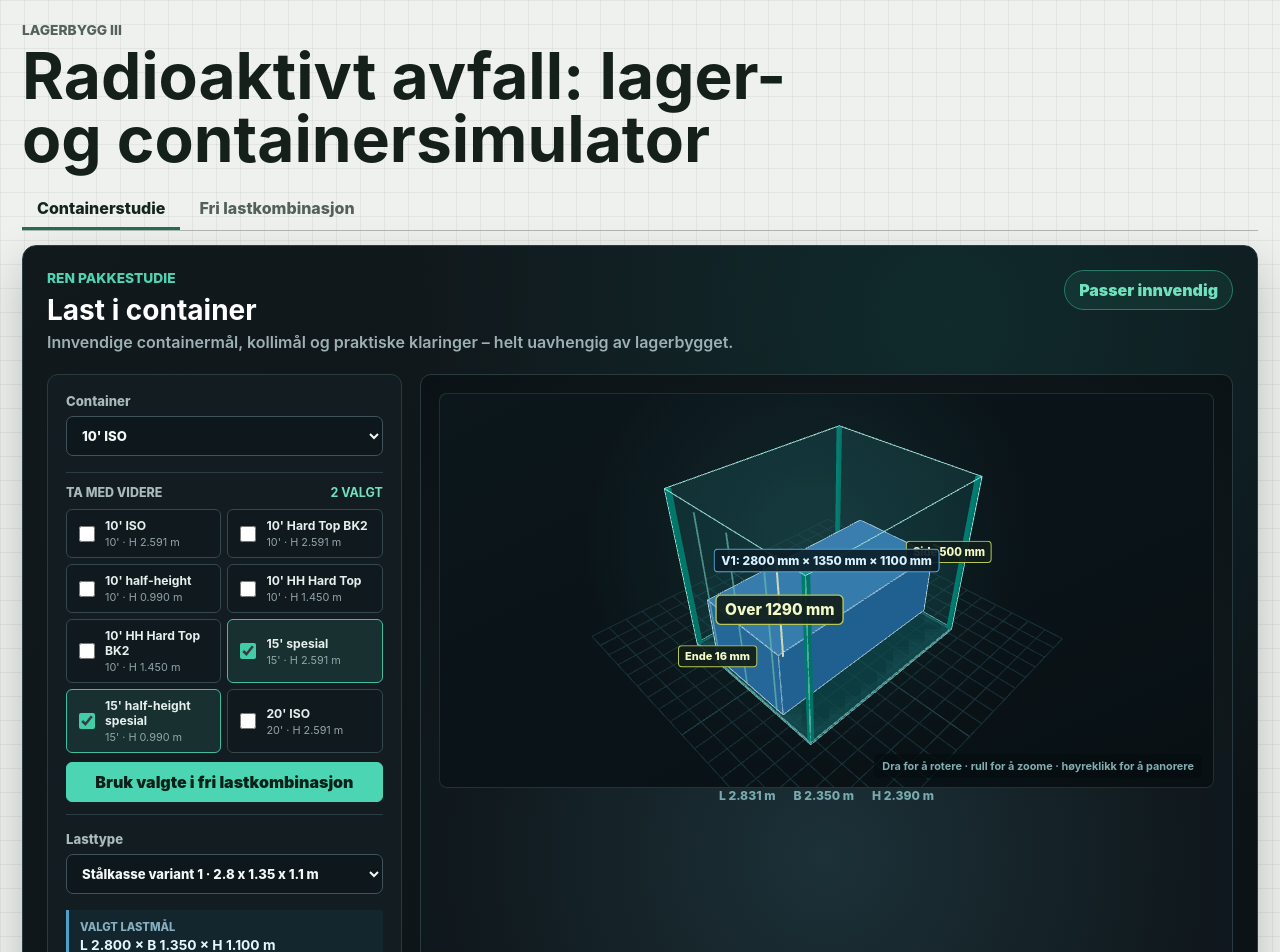
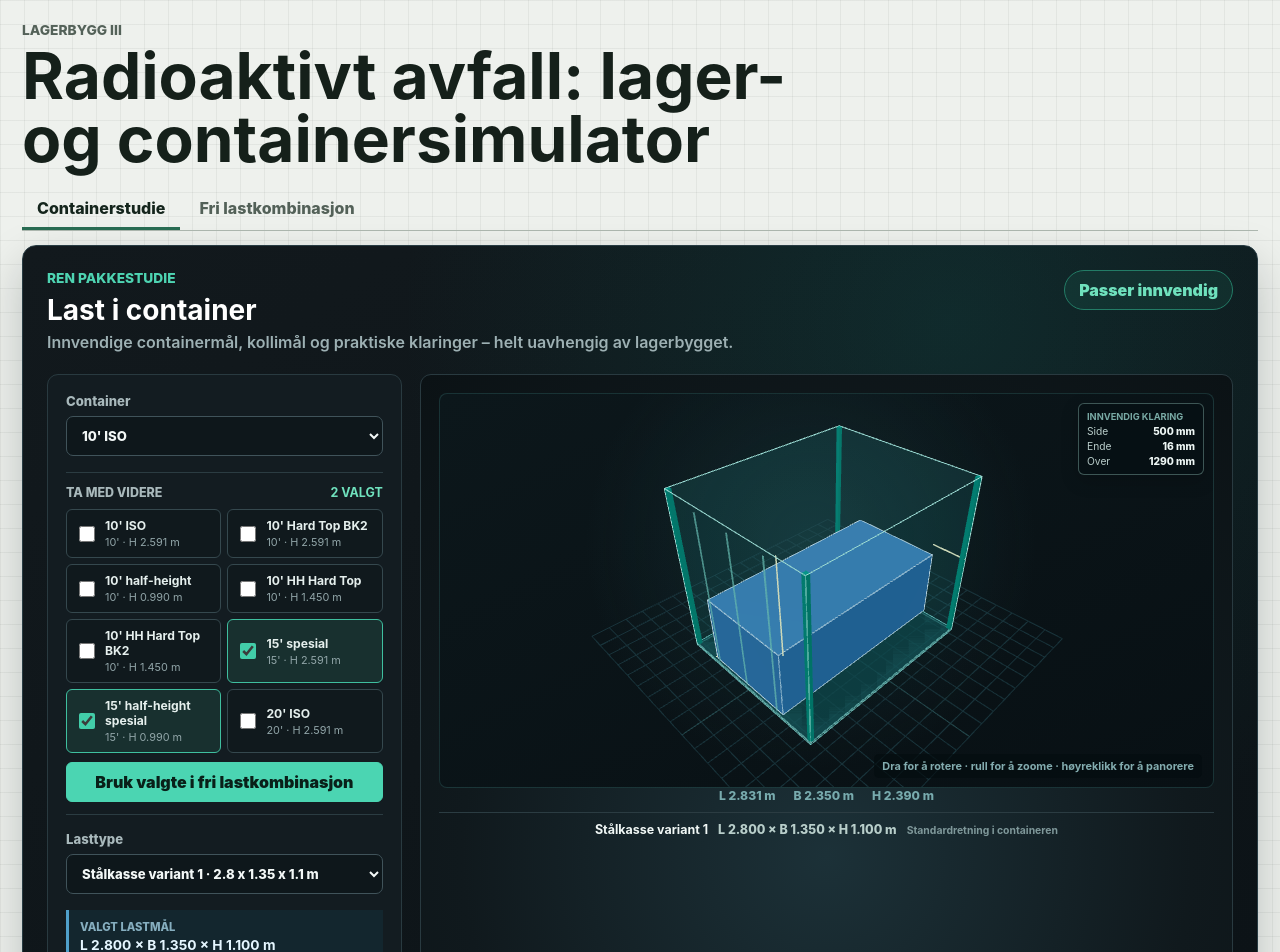
Before and after one commit to fredriksandresen-glitch/garasje-simulator, a React (Vite) app in the folder src/frontend/: page / in a window 1280 px wide. Shown: the top 952 px of the page. Built offline with nearby package versions, Linux system fonts and the light colour scheme.

Commit message:
Move 3D clearance labels beside model

```diff
--- a/src/frontend/src/Container3DView.jsx
+++ b/src/frontend/src/Container3DView.jsx
@@ -1,6 +1,6 @@
 import React from "react";
 import { Canvas } from "@react-three/fiber";
-import { Edges, Html, Line, OrbitControls } from "@react-three/drei";
+import { Edges, Line, OrbitControls } from "@react-three/drei";
 
 export default function Container3DView({ container, load, result, spacing }) {
   const maxDim = Math.max(container.usableLength, container.usableWidth, container.usableHeight);
@@ -14,41 +14,34 @@ export default function Container3DView({ container, load, result, spacing }) {
       <directionalLight position={[4, 7, 5]} intensity={2.2} castShadow />
       <ContainerMesh container={container} />
       {result.compatible && <CargoGrid load={load} result={result} spacing={spacing} />}
-      {result.compatible && <ClearanceGuides container={container} load={load} result={result} />}
+      {result.compatible && <ClearanceGuides container={container} result={result} />}
       {result.compatible && <OpeningComparison container={container} result={result} />}
       <OrbitControls makeDefault target={[0, container.usableHeight * 0.34, 0]} enableDamping dampingFactor={0.08} minDistance={maxDim * 0.7} maxDistance={maxDim * 4.5} maxPolarAngle={Math.PI * 0.49} />
     </Canvas>
   );
 }
 
-function ClearanceGuides({ container, load, result }) {
+function ClearanceGuides({ container, result }) {
   const widthStart = result.usedWidth / 2;
   const widthEnd = container.usableWidth / 2;
   const lengthStart = result.usedLength / 2;
   const lengthEnd = container.usableLength / 2;
   const guideY = Math.min(container.usableHeight - 0.04, result.usedHeight + 0.12);
-  const labelY = Math.min(container.usableHeight - 0.03, result.usedHeight + 0.2);
 
   return (
     <group>
       <MeasureLine
         start={[widthStart, guideY, -result.usedLength / 2]}
         end={[widthEnd, guideY, -result.usedLength / 2]}
-        label={`Side ${formatMm(result.widthClearancePerSide)}`}
       />
       <MeasureLine
         start={[-result.usedWidth / 2, 0.08, lengthStart]}
         end={[-result.usedWidth / 2, 0.08, lengthEnd]}
-        label={`Ende ${formatMm(result.lengthClearancePerSide)}`}
       />
       <MeasureLine
         start={[Math.min(widthEnd - 0.05, result.usedWidth / 2 + 0.08), result.usedHeight, result.usedLength / 2]}
         end={[Math.min(widthEnd - 0.05, result.usedWidth / 2 + 0.08), container.usableHeight, result.usedLength / 2]}
-        label={`Over ${formatMm(result.heightClearanceTop)}`}
       />
-      <SceneLabel position={[0, labelY, 0]} tone="load">
-        {load.shortLabel}: {formatMm(result.itemLength)} × {formatMm(result.itemWidth)} × {formatMm(result.usedHeight)}
-      </SceneLabel>
     </group>
   );
 }
@@ -63,16 +56,10 @@ function OpeningComparison({ container, result }) {
       {top.complete && <group>
         <RectangleLine width={container.topOpeningWidth} height={container.topOpeningLength} position={[0, height + 0.035, 0]} rotation={[Math.PI / 2, 0, 0]} color="#f6b84a" />
         <RectangleLine width={result.itemWidth} height={result.itemLength} position={[0, height + 0.055, 0]} rotation={[Math.PI / 2, 0, 0]} color={top.compatible ? "#69d4ff" : "#ff725f"} />
-        <SceneLabel position={[0, height + 0.13, -container.topOpeningLength / 2]} tone={top.compatible ? "ok" : "bad"}>
-          Topp: L {formatSignedMm(top.lengthClearance)} · B {formatSignedMm(top.widthClearance)}
-        </SceneLabel>
       </group>}
       {front.complete && <group>
         <RectangleLine width={container.doorOpeningWidth} height={container.doorOpeningHeight} position={[0, container.doorOpeningHeight / 2, length / 2 + 0.035]} color="#f6b84a" />
         <RectangleLine width={result.itemWidth} height={result.usedHeight} position={[0, result.usedHeight / 2, length / 2 + 0.055]} color={front.compatible ? "#69d4ff" : "#ff725f"} />
-        <SceneLabel position={[0, Math.max(container.doorOpeningHeight, result.usedHeight) + 0.13, length / 2 + 0.08]} tone={front.compatible ? "ok" : "bad"}>
-          Front: B {formatSignedMm(front.widthClearance)} · H {formatSignedMm(front.heightClearance)}
-        </SceneLabel>
       </group>}
     </group>
   );
@@ -89,29 +76,8 @@ function RectangleLine({ width, height, position, rotation = [0, 0, 0], color })
   return <Line points={points} position={position} rotation={rotation} color={color} lineWidth={2.2} />;
 }
 
-function MeasureLine({ start, end, label }) {
-  const midpoint = start.map((value, index) => (value + end[index]) / 2);
-  return <group><Line points={[start, end]} color="#e8f0a2" lineWidth={2} /><SceneLabel position={midpoint} tone="measure">{label}</SceneLabel></group>;
-}
-
-function SceneLabel({ position, tone, children }) {
-  const tones = {
-    measure: { border: "#b6c75a", color: "#f4fac6", background: "rgba(18,31,27,.92)" },
-    load: { border: "#52a7d3", color: "#d8f2ff", background: "rgba(12,31,42,.92)" },
-    ok: { border: "#4fb897", color: "#d9fff3", background: "rgba(13,43,35,.92)" },
-    bad: { border: "#d76554", color: "#ffe4df", background: "rgba(57,24,22,.94)" }
-  };
-  const palette = tones[tone] || tones.measure;
-  return <Html center position={position} distanceFactor={5.5} style={{ pointerEvents: "none" }}><span style={{ display: "block", whiteSpace: "nowrap", padding: "3px 6px", border: `1px solid ${palette.border}`, borderRadius: "4px", color: palette.color, background: palette.background, fontSize: "11px", fontWeight: 800 }}>{children}</span></Html>;
-}
-
-function formatMm(value) {
-  return `${Math.round(value * 1000)} mm`;
-}
-
-function formatSignedMm(value) {
-  const millimeters = Math.round(value * 1000);
-  return `${millimeters >= 0 ? "+" : ""}${millimeters} mm`;
+function MeasureLine({ start, end }) {
+  return <Line points={[start, end]} color="#e8f0a2" lineWidth={1.5} />;
 }
 
 function ContainerMesh({ container }) {
--- a/src/frontend/src/main.jsx
+++ b/src/frontend/src/main.jsx
@@ -987,6 +987,7 @@ function ContainerStudy({ selectedContainerKeys, onToggleContainer, onContinue }
         <div className="study-visual-panel">
           <Container3DView container={container} load={load} result={result} spacing={studySpacing} />
           <div className="study-axis"><span>L {container.usableLength.toFixed(3)} m</span><span>B {container.usableWidth.toFixed(3)} m</span><span>H {container.usableHeight.toFixed(3)} m</span></div>
+          <div className="study-load-axis"><strong>{load.label}</strong><span>L {load.size.length.toFixed(3)} × B {load.size.width.toFixed(3)} × H {load.size.height.toFixed(3)} m</span><small>{result.selectedOrientation === "rotated" ? "90° rotert i containeren" : "Standardretning i containeren"}</small></div>
         </div>
       </div>
 
@@ -1014,8 +1015,24 @@ function Container3DView({ container, load, result, spacing }) {
           <Container3DScene container={container} load={load} result={result} spacing={spacing} />
         </Suspense>
       </ThreeErrorBoundary>
+      {result.compatible && <ClearanceOverlay result={result} />}
       <div className="study-view-hint">Dra for å rotere · rull for å zoome · høyreklikk for å panorere</div>
       {!result.compatible && <div className="study-no-fit"><AlertTriangle size={26} /><strong>Passer ikke</strong><span>{result.reason}</span></div>}
+    </div>
+  );
+}
+
+function ClearanceOverlay({ result }) {
+  const top = result.topAccess;
+  const front = result.frontAccess;
+  return (
+    <div className="study-clearance-overlay" aria-label="Klaringer i 3D-visningen">
+      <strong>Innvendig klaring</strong>
+      <span>Side <b>{formatSceneMillimeters(result.widthClearancePerSide)}</b></span>
+      <span>Ende <b>{formatSceneMillimeters(result.lengthClearancePerSide)}</b></span>
+      <span>Over <b>{formatSceneMillimeters(result.heightClearanceTop)}</b></span>
+      {top.available && <><strong>Toppåpning</strong>{Number.isFinite(top.lengthClearance) && <span>Lengde <b>{formatSceneMillimeters(top.lengthClearance, true)}</b></span>}{Number.isFinite(top.widthClearance) && <span>Bredde <b>{formatSceneMillimeters(top.widthClearance, true)}</b></span>}</>}
+      {front.available && <><strong>Frontdør</strong>{Number.isFinite(front.widthClearance) && <span>Bredde <b>{formatSceneMillimeters(front.widthClearance, true)}</b></span>}{Number.isFinite(front.heightClearance) && <span>Høyde <b>{formatSceneMillimeters(front.heightClearance, true)}</b></span>}</>}
     </div>
   );
 }
@@ -1060,6 +1077,7 @@ function ClearancePanel({ result, isTight }) {
 function ClearanceValue({ label, value }) { return <div className={value < 0.05 ? "tight" : ""}><span>{label}</span><strong>{formatStudyMeasure(value)}</strong></div>; }
 function formatStudyMeasure(value) { return `${value.toFixed(3)} m / ${Math.round(value * 1000)} mm`; }
 function formatOptionalStudyMeasure(value) { return Number.isFinite(value) ? formatStudyMeasure(value) : "Ikke oppgitt"; }
+function formatSceneMillimeters(value, signed = false) { const millimeters = Math.round(value * 1000); return `${signed && millimeters >= 0 ? "+" : ""}${millimeters} mm`; }
 
 function ArchitecturalPlan({ model, includeMarkedAreas, useLager2Extension }) {
   return (
--- a/src/frontend/src/styles.css
+++ b/src/frontend/src/styles.css
@@ -187,7 +187,16 @@ input[type="range"] { width: 100%; accent-color: #286b52; }
 .study-no-fit { position: absolute; z-index: 5; top: 50%; left: 50%; display: grid; place-content: center; justify-items: center; gap: 5px; width: min(78%, 390px); padding: 20px; color: #ffae9d; text-align: center; border: 1px solid #a64e40; border-radius: 8px; background: rgba(45,18,17,.9); box-shadow: 0 12px 35px rgba(0,0,0,.34); transform: translate(-50%, -50%); pointer-events: none; }
 .study-no-fit span { max-width: 280px; font-size: .78rem; }
 .study-webgl-fallback { display: grid; place-items: center; height: 100%; padding: 30px; color: #ffb19e; text-align: center; font-weight: 800; }
+.study-clearance-overlay { position: absolute; top: 9px; right: 9px; z-index: 4; width: 126px; display: grid; gap: 2px; padding: 7px 8px; border: 1px solid rgba(122,163,158,.48); border-radius: 6px; color: #b9cdca; background: rgba(7,17,20,.82); box-shadow: 0 6px 18px rgba(0,0,0,.18); font-size: .64rem; line-height: 1.25; pointer-events: none; }
+.study-clearance-overlay strong { margin-top: 3px; color: #79aaa5; font-size: .58rem; text-transform: uppercase; }
+.study-clearance-overlay strong:first-child { margin-top: 0; }
+.study-clearance-overlay span { display: flex; justify-content: space-between; gap: 6px; }
+.study-clearance-overlay b { color: #eef7f5; font-weight: 850; white-space: nowrap; }
 .study-axis { display: flex; justify-content: center; gap: 18px; color: #78abae; font-size: .76rem; font-weight: 800; }
+.study-load-axis { display: flex; align-items: baseline; justify-content: center; flex-wrap: wrap; gap: 5px 10px; margin-top: 9px; padding-top: 9px; border-top: 1px solid #2b3c42; color: #cddcda; font-size: .78rem; }
+.study-load-axis strong { color: #f0f7f5; }
+.study-load-axis span { color: #b8ceca; font-weight: 800; }
+.study-load-axis small { color: #7f989a; font-weight: 700; }
 .study-results { display: grid; grid-template-columns: repeat(5, 1fr); gap: 10px; margin-top: 14px; }
 .study-results article { display: grid; gap: 5px; min-width: 0; padding: 14px; }
 .study-results span { color: #84989c; font-size: .72rem; font-weight: 850; text-transform: uppercase; letter-spacing: .04em; }
@@ -237,4 +246,4 @@ input[type="range"] { width: 100%; accent-color: #286b52; }
 @media (max-width: 1200px) { .constraint-panel { grid-template-columns: repeat(2, minmax(0, 1fr)); } }
 @media (max-width: 1060px) { .workspace { grid-template-columns: 1fr; } .controls { max-height: none; position: static; } .summary-grid { grid-template-columns: repeat(2, minmax(0, 1fr)); } .plan-canvas { min-height: 460px; } }
 @media (max-width: 980px) { .study-layout { grid-template-columns: 1fr; } .study-results, .clearance-grid { grid-template-columns: repeat(2, 1fr); } }
-@media (max-width: 680px) { .app-shell { padding: 12px; } .topbar, .stage-header, .study-heading, .access-heading { display: grid; } .summary-grid, .segments, .constraint-panel, .study-results, .clearance-grid, .study-custom-container, .study-selection-options, .access-grid { grid-template-columns: 1fr; } .access-heading > strong { text-align: left; } .table-row { grid-template-columns: 1fr; } h1 { font-size: 2.1rem; } .tooltip { right: auto; left: -120px; width: 240px; } .plan-canvas { min-height: 360px; } .plan-room-header, .plan-room-footer, .room-obstruction, .room-extension, .dimension { font-size: .62rem; } .container-study { padding: 14px; } .study-visual-panel { min-height: 340px; padding: 10px; } .study-webgl { height: 285px; } .study-view-hint { display: none; } .study-axis { flex-wrap: wrap; } }
+@media (max-width: 680px) { .app-shell { padding: 12px; } .topbar, .stage-header, .study-heading, .access-heading { display: grid; } .summary-grid, .segments, .constraint-panel, .study-results, .clearance-grid, .study-custom-container, .study-selection-options, .access-grid { grid-template-columns: 1fr; } .access-heading > strong { text-align: left; } .table-row { grid-template-columns: 1fr; } h1 { font-size: 2.1rem; } .tooltip { right: auto; left: -120px; width: 240px; } .plan-canvas { min-height: 360px; } .plan-room-header, .plan-room-footer, .room-obstruction, .room-extension, .dimension { font-size: .62rem; } .container-study { padding: 14px; } .study-visual-panel { min-height: 340px; padding: 10px; } .study-webgl { height: 285px; } .study-clearance-overlay { width: 112px; padding: 6px; font-size: .58rem; } .study-view-hint { display: none; } .study-axis, .study-load-axis { flex-wrap: wrap; } }
```
